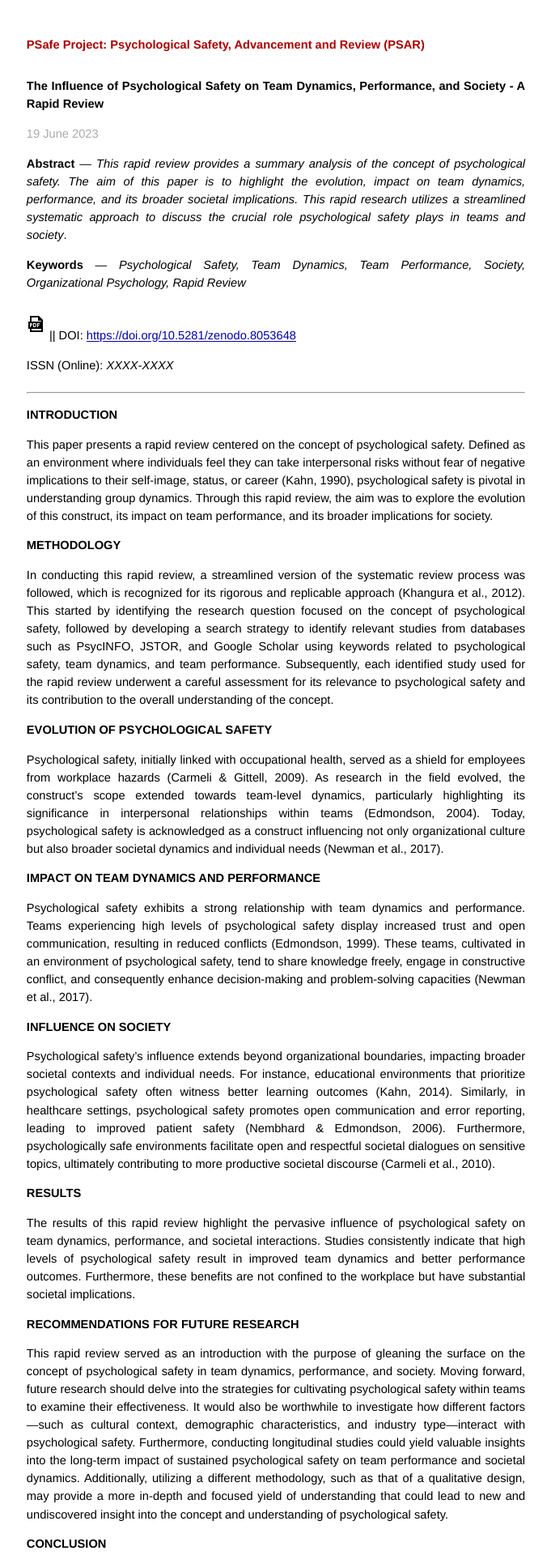
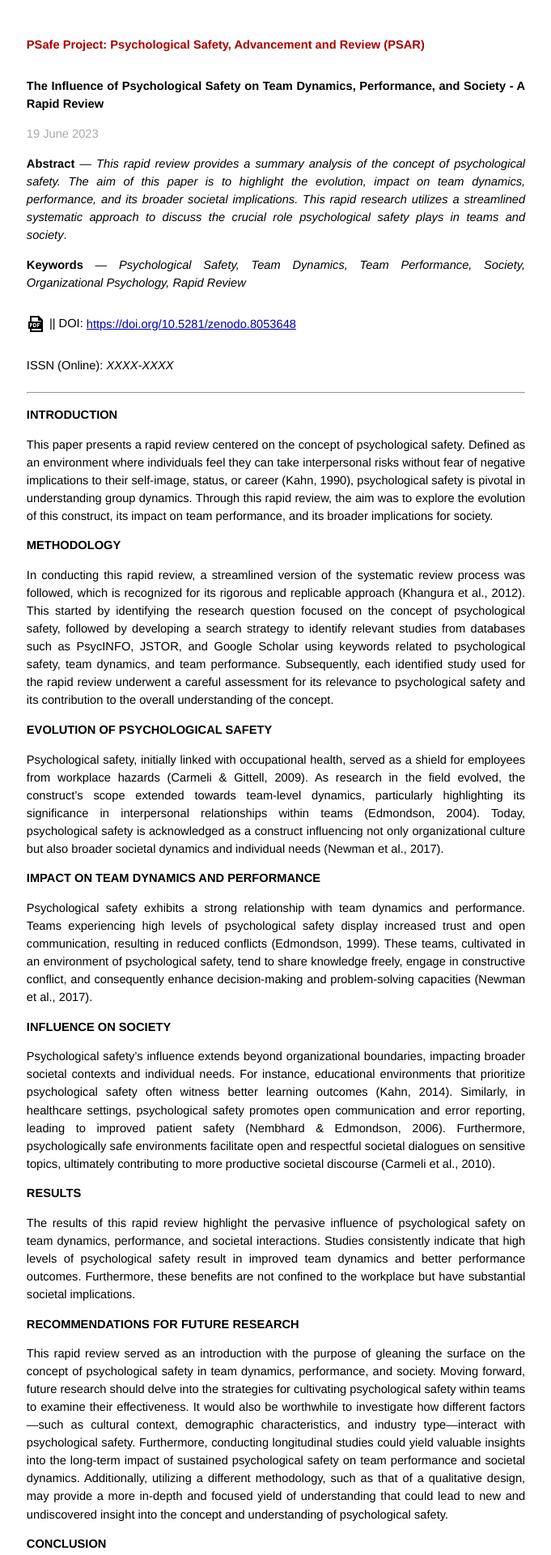
Before and after one commit to atidbit/psafe, a Jekyll site: the page built from _posts/2023-06-19-influence-of-psychological-safety-a-rapid-review.md, in a window 1280 px wide. Shown: the top 1920 px of the page at 81% size, without its empty margins (299-980 px from the left). Built offline with Jekyll 4.4.1, drawn with Linux system fonts in a browser that asks for light colours.

Commit message:
Update 2023-06-19-influence-of-psychological-safety-a-rapid-review.md

```diff
--- a/_posts/2023-06-19-influence-of-psychological-safety-a-rapid-review.md
+++ b/_posts/2023-06-19-influence-of-psychological-safety-a-rapid-review.md
@@ -17,8 +17,8 @@
 **Keywords** — _Psychological Safety, Team Dynamics, Team Performance, Society,
 Organizational Psychology, Rapid Review_
 
-<a href="https://zenodo.org/record/8053648/files/Influence_of_Psychological_Safety_A_Rapid_Review.pdf?download=1" target="_blank"><img src="/images/pdf-icon.png" style="vertical-align:bottom; display:inline;"></a> ||
-DOI: <a href="https://doi.org/10.5281/zenodo.8053648" target="_blank">https://doi.org/10.5281/zenodo.8053648</a>
+<a href="https://zenodo.org/record/8053648/files/Influence_of_Psychological_Safety_A_Rapid_Review.pdf?download=1" target="_blank"><img src="/images/pdf-icon.png" style="vertical-align:middle; display:inline;"></a> ||
+DOI: <a href="https://doi.org/10.5281/zenodo.8053648" style="vertical-align:middle; display:inline;" target="_blank">https://doi.org/10.5281/zenodo.8053648</a>
 
 ISSN (Online): _XXXX-XXXX_
 <br><br>
```
